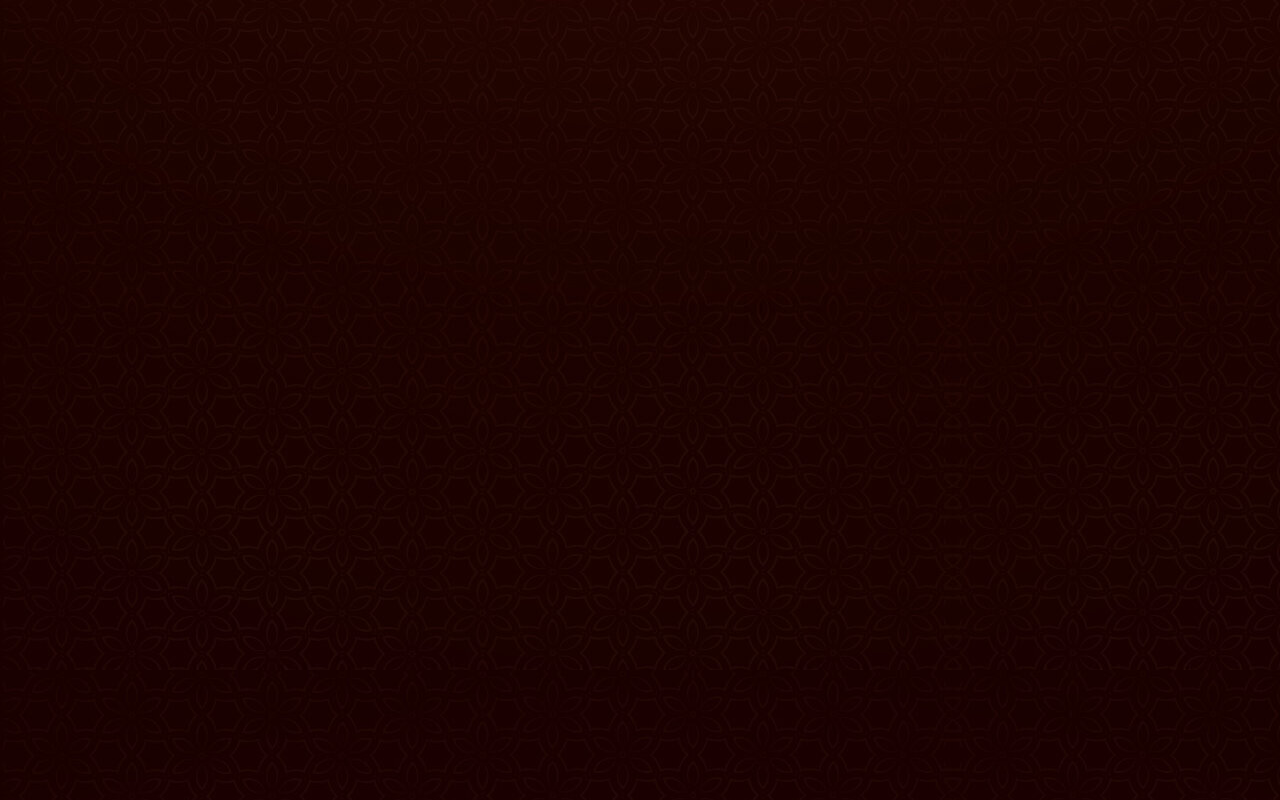
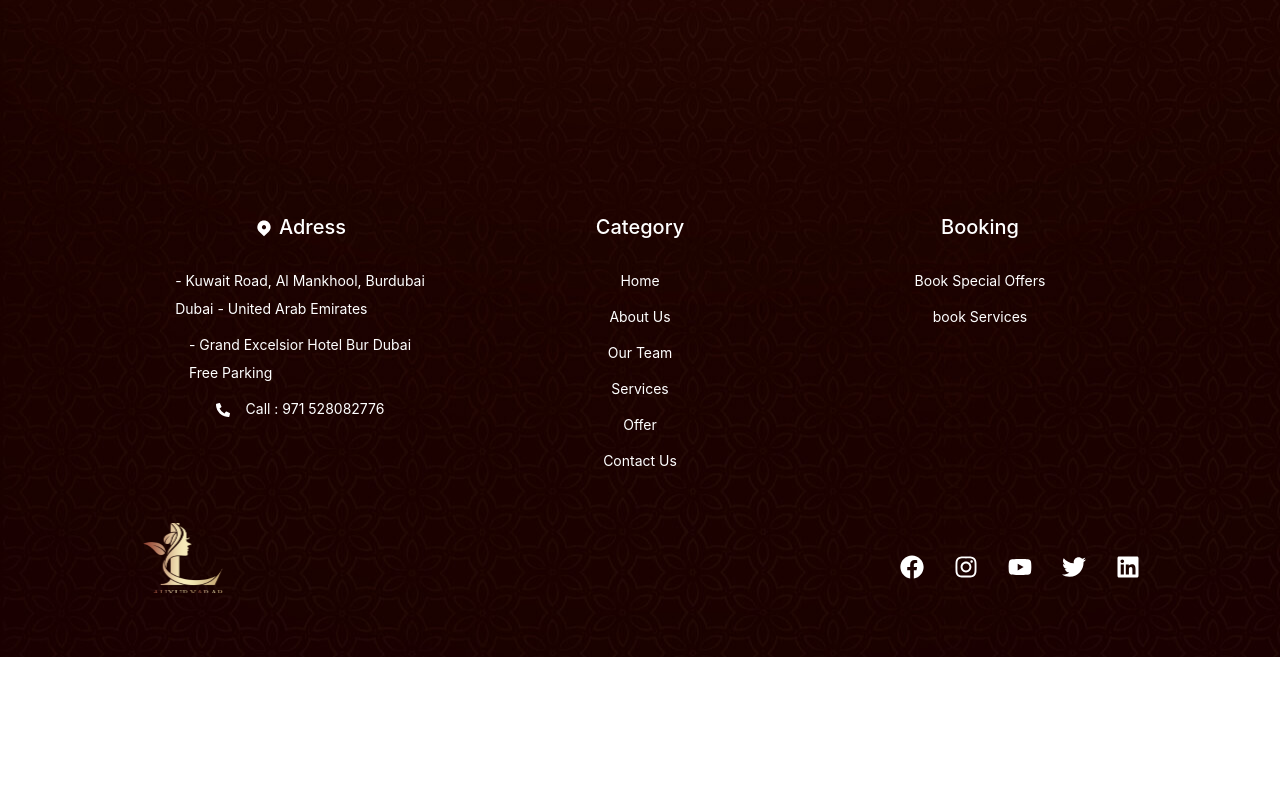
Before and after one commit to nashaatmohmed/luxury-responsive, a React (Create React App) app: page / in a window 1280 px wide. Shown: the part 2640-3440 px from the top of the page. After the commit the page ends 3297 px from the top, so only its background shows below. Built offline with nearby package versions, Linux system fonts and the light colour scheme.

Commit message:
updat website

```diff
--- a/package.json
+++ b/package.json
@@ -12,6 +12,7 @@
     "react": "^17.0.2",
     "react-bootstrap": "^1.6.1",
     "react-dom": "^17.0.2",
+    "react-icons": "^4.2.0",
     "react-reveal": "^1.2.2",
     "react-router": "^5.2.0",
     "react-router-dom": "^5.2.0",
--- a/src/App.js
+++ b/src/App.js
@@ -5,7 +5,7 @@ import GlobalStyle from './componants/globalStyles';
 import HeaderSlider from './componants/HeaderSlider';
 import Navbar from "./componants/Navbar";
 // import TopMenu from './componants/TopMenu';
-import ServiceGallery from './componants/ServiceGallery';
+// import ServiceGallery from './componants/ServiceGallery';
 import { AboutData } from './data/AboutData';
 import {BrowserRouter as Router, Switch, Route} from 'react-router-dom';
 import AboutPg from './pages/AboutPg';
@@ -19,6 +19,7 @@ import "../src/App.css";
 import OfferPg from './pages/OfferPg';
 import Goals from './componants/Goals';
 import Stuff from './pages/Stuff';
+import Footer from './componants/Footer';
 
 
 
@@ -71,6 +72,7 @@ function App() {
             <Dropdown isOpen={isOpen} toggle={toggle}/>
             <SocialMain />
             <AboutPg />
+            <Footer />
           </Route>
 
           <Route path="/OfferPg">
@@ -80,6 +82,7 @@ function App() {
             <Dropdown isOpen={isOpen} toggle={toggle}/>
             <SocialMain />
             <OfferPg />
+            <Footer />
           </Route>
 
           <Route path="/STuff">
@@ -89,6 +92,7 @@ function App() {
             <Dropdown isOpen={isOpen} toggle={toggle}/>
             <SocialMain />
             <Stuff />
+            <Footer />
           </Route>
 
           <Route path="/ServicesPg">
@@ -98,6 +102,7 @@ function App() {
             <Dropdown isOpen={isOpen} toggle={toggle}/>
             <SocialMain />
             <ServicesPg />
+            <Footer />
           </Route>
 
           <Route path="/BlogsPg">
@@ -107,6 +112,7 @@ function App() {
             <Dropdown isOpen={isOpen} toggle={toggle}/>
             <SocialMain />
             <BlogsPg />
+            <Footer />
           </Route>
 
           <Route path="/ContactPg">
@@ -116,6 +122,7 @@ function App() {
             <Dropdown isOpen={isOpen} toggle={toggle}/>
             <SocialMain />
             <ContactPg />
+            <Footer />
           </Route>
 
           <Route path="/">
@@ -127,8 +134,9 @@ function App() {
             <SocialMain />
             <Goals />
             <About {...AboutData}/>
-            <ServiceGallery />
+            {/* <ServiceGallery /> */}
             <Testimonials />
+            <Footer />
           </Route>
       </Switch>
 
--- /dev/null
+++ b/src/componants/Footer.js
@@ -0,0 +1,294 @@
+import React from 'react';
+import { Link } from 'react-router-dom';
+import styled from 'styled-components';
+import BrandLogo from '../images/logo.png';
+import {FaFacebook, FaInstagram, FaYoutube, FaTwitter, FaLinkedin, FaPhoneAlt} from 'react-icons/fa';
+import { TiLocation } from "react-icons/ti";
+
+
+const FooterSection = styled.footer`
+    background-color: transparent;
+
+`;
+
+const FooterWrap = styled.div`
+    padding: 48px 24px;
+    display: flex;
+    flex-direction: column;
+    justify-content: center;
+    align-items: center;
+    /* max-width: 1100; */
+    margin: 0 auto;
+
+`;
+
+const FooterLinksContainer = styled.div`
+    display: flex;
+    justify-content: center;
+
+    @media screen and (max-width: 820px){
+        padding-top: 32px;
+    }
+
+`;
+
+const FooterLinksWrapper = styled.div`
+    display: flex;
+    justify-content: space-around;
+
+    @media screen and (max-width: 820px){
+       flex-direction: column;
+    }
+`;
+
+const FooterLinkItems = styled.div`
+    display: flex;
+    flex-direction: column;
+    align-items: center;
+    margin: 20px auto 0 ;
+    text-align: left;
+    width: 340px;
+    box-sizing: border-box;
+    color: #fff;
+
+    @media screen and (max-width: 820px){
+        text-align: center;
+        padding: 10px;
+    }
+
+    @media screen and (max-width: 420px){
+       margin: 0;
+       padding: 10px;
+       width: 100%;
+    }
+
+
+`;
+
+const FooterLinkTitle = styled.h2`
+    font-size: 20px;
+    margin-bottom: 20px;
+    line-height: 2;
+    span{
+        margin-right: 5px;
+        font-size: 20px;
+    }
+
+
+
+
+`;
+
+const FooterLink = styled(Link)`
+
+    color: #fff;
+    text-decoration: none;
+    margin-bottom: 0.5rem;
+    font-size: 14px;
+    line-height: 2;
+
+    &:hover{
+        color: #01bf71;
+        transition: 0.3s ease-out;
+    }
+`;
+
+const SocialMedia = styled.section`
+    max-width: 1000px;
+    width: 100%;
+
+`;
+
+const SocialMediaWrap = styled.div`
+    display: flex;
+    justify-content: space-between;
+    align-items: center;
+    max-width: 1100px;
+    margin: 40px auto 0 auto;
+
+    @media screen and (max-width: 820px){
+        flex-direction: column;
+
+    }
+`;
+
+const SocialLogo = styled(Link)`
+    color: #fff;
+    justify-self: start;
+    cursor: pointer;
+    text-decoration: none;
+    font-size: 1.5rem;
+    font-weight: bold;
+    display: flex;
+    align-items: center;
+    margin-bottom: 16px;
+
+    img{
+        object-fit: cover;
+        width: 90px;
+        height: 70px;
+    }
+
+`;
+
+const SocialIcon = styled.div`
+    display: flex;
+    justify-content: space-between;
+    align-items: center;
+    width: 240px;
+`;
+
+const SocialIconLink = styled.a`
+    color: #fff;
+    font-size: 24px;
+`;
+
+
+
+
+const Footer = () => {
+    return (
+        <FooterSection>
+            <FooterWrap>
+                <FooterLinksContainer>
+                    <FooterLinksWrapper>
+
+                        <FooterLinkItems>
+                            <FooterLinkTitle>
+                                <span>
+                                <TiLocation />
+                                </span>
+
+                                    Adress
+                            </FooterLinkTitle>
+                                <FooterLink to="/">
+                                - Kuwait Road, Al Mankhool, Burdubai <br/> Dubai - United Arab Emirates
+                                </FooterLink>
+                                <FooterLink to="/">
+                                - Grand Excelsior Hotel Bur Dubai <br/>Free Parking
+                                </FooterLink>
+                                 <FooterLink to="/">
+                                    <span className="mr-3">
+                                     <FaPhoneAlt />
+                                    </span>
+                                    Call : 971 528082776
+
+                                </FooterLink>
+                                {/*
+                                <FooterLink to="/">
+                                    About Us
+                                </FooterLink>
+                                <FooterLink to="/">
+                                    About Us
+                                </FooterLink>
+                                <FooterLink to="/">
+                                    About Us
+                                </FooterLink> */}
+                        </FooterLinkItems>
+
+                        <FooterLinkItems>
+                            <FooterLinkTitle>
+                                    Category
+                            </FooterLinkTitle>
+                                <FooterLink to="/">
+                                    Home
+                                </FooterLink>
+                                <FooterLink to="/">
+                                    About Us
+                                </FooterLink>
+                                <FooterLink to="/">
+                                    Our Team
+                                </FooterLink>
+                                <FooterLink to="/">
+                                    Services
+                                </FooterLink>
+                                <FooterLink to="/">
+                                    Offer
+                                </FooterLink>
+                                <FooterLink to="/">
+                                    Contact Us
+                                </FooterLink>
+                        </FooterLinkItems>
+
+                        <FooterLinkItems>
+                            <FooterLinkTitle>
+                                    Booking
+                            </FooterLinkTitle>
+                                <FooterLink to="/">
+
+                                    Book Special Offers
+                                </FooterLink>
+                                <FooterLink to="/">
+                                    book Services
+                                </FooterLink>
+                                {/* <FooterLink to="/">
+
+                                </FooterLink>
+                                <FooterLink to="/">
+                                    Services
+                                </FooterLink>
+                                <FooterLink to="/">
+                                    Offer
+                                </FooterLink>
+                                <FooterLink to="/">
+                                    Contact Us
+                                </FooterLink> */}
+                        </FooterLinkItems>
+
+
+                    </FooterLinksWrapper>
+
+
+                </FooterLinksContainer>
+                <SocialMedia>
+                    <SocialMediaWrap>
+                        <SocialLogo to="/">
+                            <img src={BrandLogo} alt="" />
+                        </SocialLogo>
+                        <SocialIcon>
+
+
+                            <SocialIconLink
+                                href="/"
+                                target="_blank"
+                                aria-label="Facebook">
+                                <FaFacebook />
+
+                            </SocialIconLink>
+                            <SocialIconLink
+                                href="/"
+                                target="_blank"
+                                aria-label="Instagram">
+                                <FaInstagram />
+
+                            </SocialIconLink>
+                            <SocialIconLink
+                                href="/"
+                                target="_blank"
+                                aria-label="Youtube">
+                                <FaYoutube />
+
+                            </SocialIconLink>
+                            <SocialIconLink
+                                href="/"
+                                target="_blank"
+                                aria-label="Twitter">
+                                <FaTwitter />
+
+                            </SocialIconLink>
+                            <SocialIconLink
+                                href="/"
+                                target="_blank"
+                                aria-label="Linkedin">
+                                <FaLinkedin/>
+
+                            </SocialIconLink>
+                        </SocialIcon>
+                    </SocialMediaWrap>
+                </SocialMedia>
+            </FooterWrap>
+        </FooterSection>
+    )
+}
+
+export default Footer
--- a/src/componants/globalStyles.js
+++ b/src/componants/globalStyles.js
@@ -11,7 +11,7 @@ const GlobalStyle = createGlobalStyle`
 
         html, body{
             overflow-x: hidden;
-            height: 10000px;
+
             /* background-color: rgba(255, 253, 209, .3); */
             background-image: url(${MainBg});
 
--- a/src/pages/ServicesPg.js
+++ b/src/pages/ServicesPg.js
@@ -1,5 +1,6 @@
 import React from 'react';
 import styled from 'styled-components';
+import ServiceGallery from '../componants/ServiceGallery';
 import Head from '../images/service.jpg';
 
 const Service = styled.section`
@@ -18,6 +19,7 @@ const ServicesPg = () => {
     return (
         <Service>
             <ServiceImg src={Head} alt="" />
+            <ServiceGallery />
 
         </Service>
     )
```
Also changed, not shown: src/componants/ServiceGallery.js (+8 -10 lines), src/componants/Testimonials.js (+6 -4 lines), 1 other file (tests, documents, lock files or other folders).
